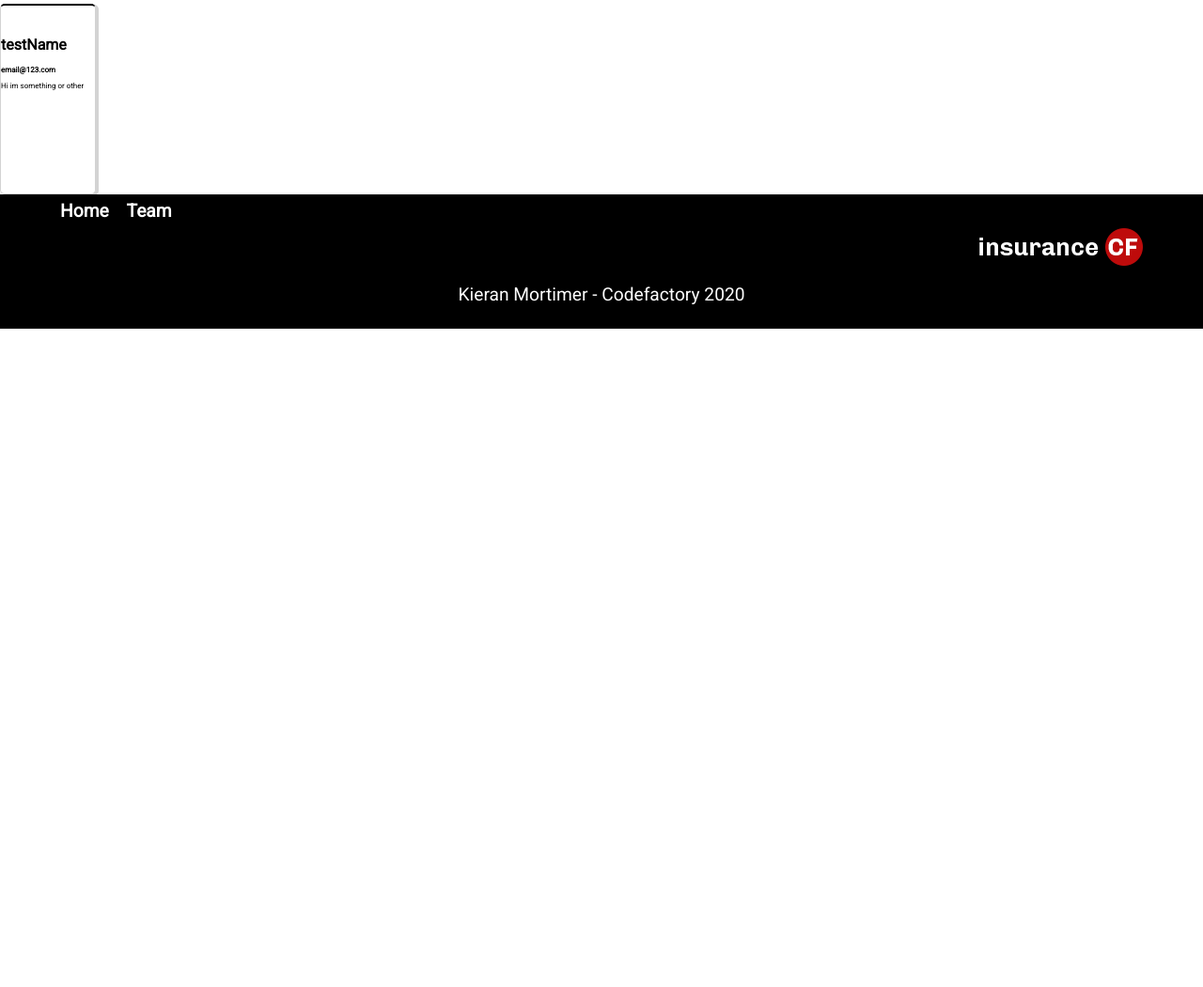
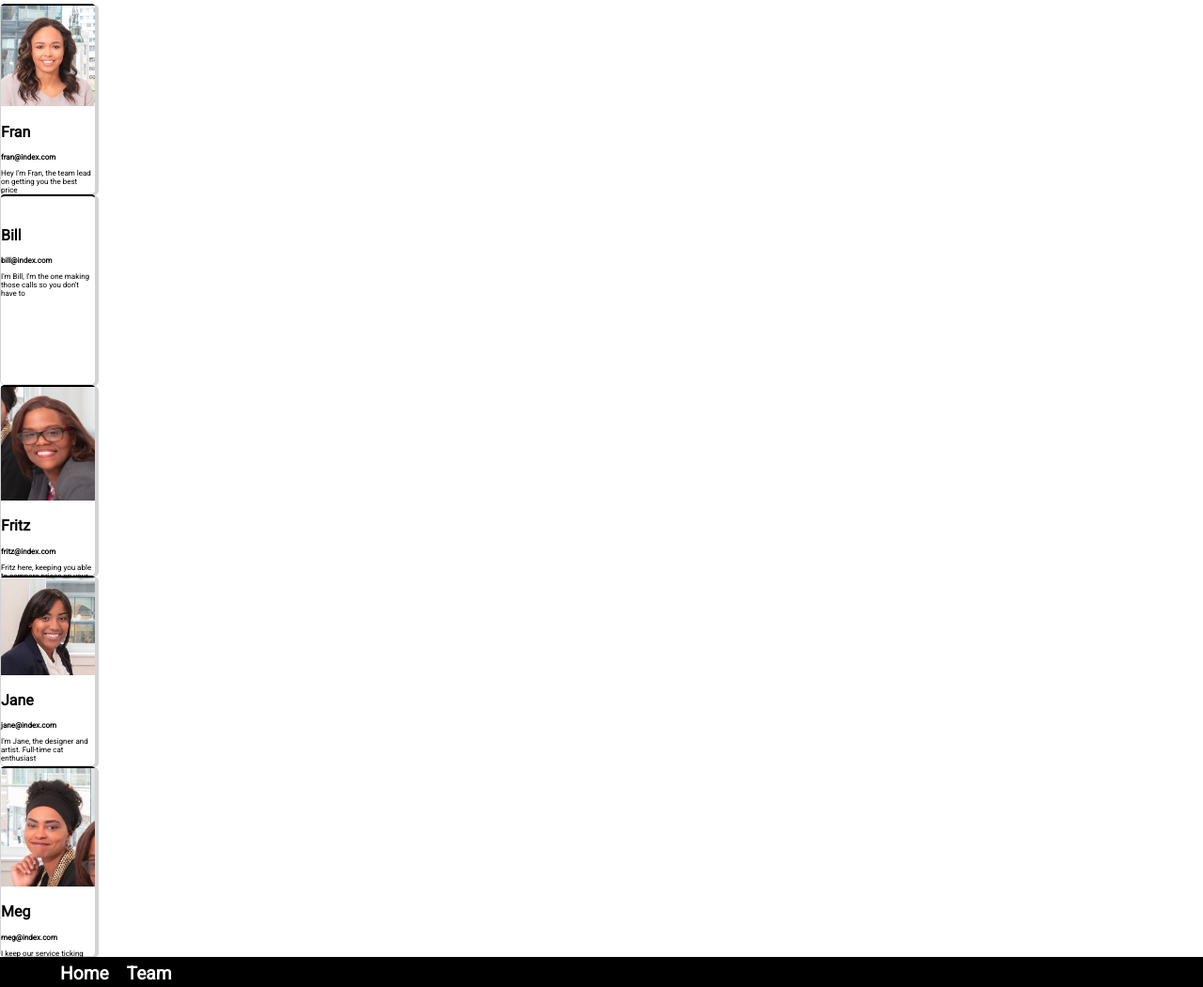
Before and after one commit to SkavenNoises/CFLMS-KieranMortimer-CodeReview-03, a plain HTML site: page team.html in a window 1280 px wide. Shown: the part 293-1344 px from the top of the page at 94% size. Before the commit the page ends 800 px from the top, so only its background shows below. Drawn offline with Linux system fonts and the light colour scheme.

Commit message:
object to card

```diff
--- a/js/team.js
+++ b/js/team.js
@@ -13,6 +13,17 @@ class Member {
 
 	addCard() {
 		// Use this method to create a new card in the html
+		document.getElementById("teamContainer").innerHTML += `
+        <div class="card">
+            <img class="cardImg" src="${this.img}" alt="" />
+
+            <h2 class="cardName">${this.name}</h2>
+
+			<h3 class="cardEmail">${this.email}</h3>
+
+            <p class="cardText">${this.bio}</p>
+        </div>
+        `;
 	}
 }
 
@@ -20,7 +31,49 @@ let teamMembers = [
 	new Member(
 		"Fran",
 		"fran@index.com",
-		"Hey I'm fran, the one crunching your numbers and giving you the cheapest price",
-		"img/person1.png"
+		"Hey I'm Fran, the team lead on getting you the best price",
+		"img/person1.jpg"
+	),
+
+	new Member(
+		"Bill",
+		"bill@index.com",
+		"I'm Bill, I'm the one making those calls so you don't have to",
+		"img/person2"
+	),
+
+	new Member(
+		"Fritz",
+		"fritz@index.com",
+		"Fritz here, keeping you able to compare prices on your mobile",
+		"img/person3.jpg"
+	),
+
+	new Member(
+		"Jane",
+		"jane@index.com",
+		"I'm Jane, the designer and artist. Full-time cat enthusiast",
+		"img/person4.jpeg"
+	),
+
+	new Member(
+		"Meg",
+		"meg@index.com",
+		"I keep our service ticking over with quality assurance",
+		"img/person5.jpeg"
 	),
 ];
+
+// Logging correct initialisation of class objects
+for (let member of teamMembers) {
+	console.log(member);
+}
+
+// Constructing card for each team member into #teamContainer
+for (let member of teamMembers) {
+	member.addCard();
+
+	console.log(`${member.name}'s card added to page`);
+}
+
+// Event listener for each team member
--- a/team.html
+++ b/team.html
@@ -27,6 +27,7 @@
 			<h1>Meet the team</h1>
 
 			<div id="teamContainer">
+				<!-- Example Card
 				<div class="card">
 					<img class="cardImg" src="#" alt="" />
 
@@ -34,8 +35,9 @@
 
 					<h3 class="cardEmail">email@123.com</h3>
 
-					<p class="cardText">Hi im something or other</p>
-				</div>
+                    <p class="cardText">Hi im something or other</p>
+                </div>
+                -->
 			</div>
 		</main>
 
@@ -52,6 +54,6 @@
 			<p>Kieran Mortimer - Codefactory 2020</p>
 		</footer>
 
-		<script src="js/index.js"></script>
+		<script src="js/team.js"></script>
 	</body>
 </html>
```
